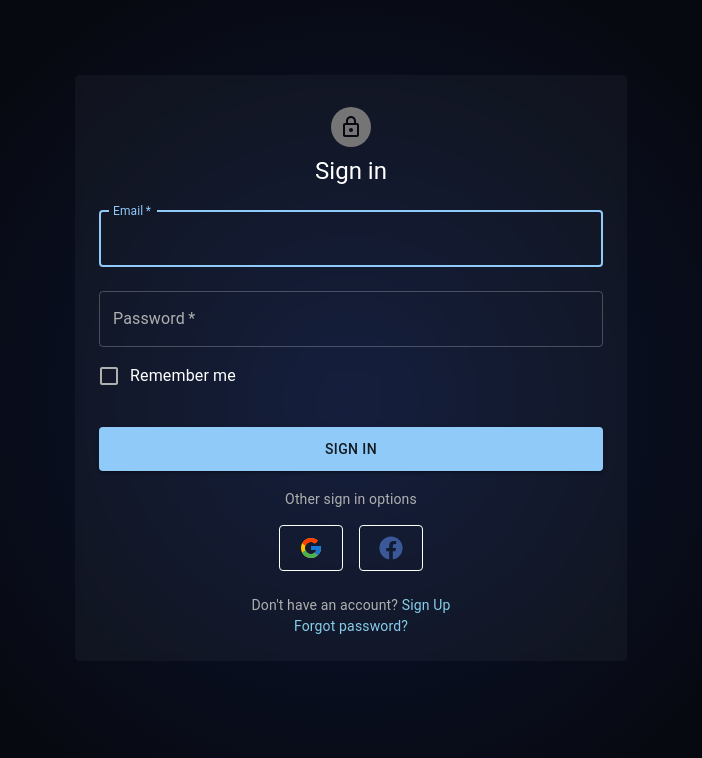
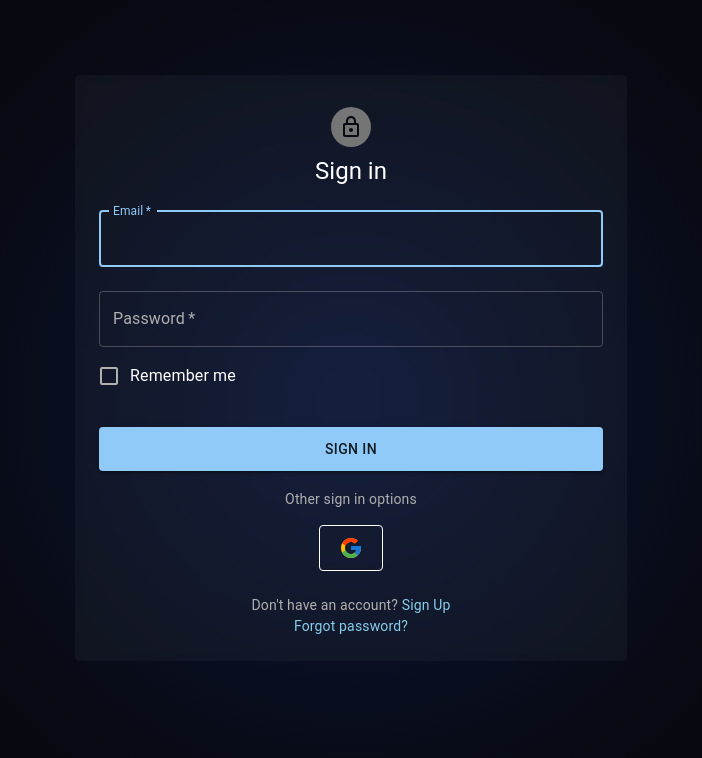
Before and after one commit to nil-official/Cinemax, a React (Vite) app in the folder frontend/: page /login in a window 1280 px wide. Shown: the top 758 px of the page, without its empty margins (289-991 px from the left). Built offline with nearby package versions, Linux system fonts and the light colour scheme; no server answers.

Commit message:
fb button & env var

```diff
--- a/frontend/src/axiosConfig.js
+++ b/frontend/src/axiosConfig.js
@@ -1,5 +1,5 @@
 import axios from 'axios';
 
-axios.defaults.baseURL = import.meta.env.VITE_BASE_URL || 'http://localhost:3000';
+axios.defaults.baseURL = import.meta.env.VITE_API_URL || 'http://localhost:3000';
 
 export default axios;
--- a/frontend/src/pages/Login.jsx
+++ b/frontend/src/pages/Login.jsx
@@ -153,7 +153,7 @@ const Login = () => {
                   <GoogleIcon style={{ fontSize: "24px" }} />
                 </Button>
               </Grid2>
-              <Grid2 xs={6}>
+              {/* <Grid2 xs={6}>
                 <Button
                   variant="outlined"
                   color="primary"
@@ -173,7 +173,7 @@ const Login = () => {
                 >
                   <FacebookIcon style={{ fontSize: "24px", color: "#3b5998" }} />
                 </Button>
-              </Grid2>
+              </Grid2> */}
             </Grid2>
 
             <Grid2 sx={{ marginTop: 3 }}>
```
